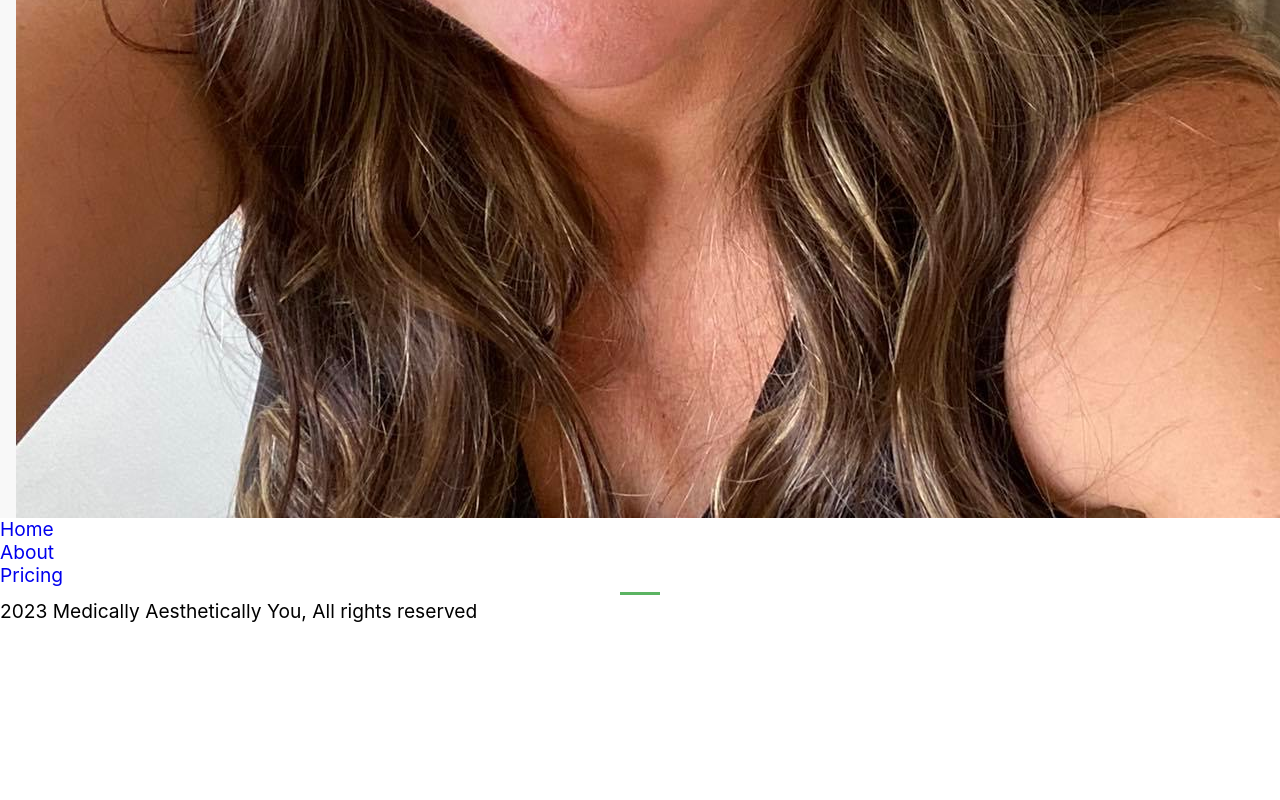
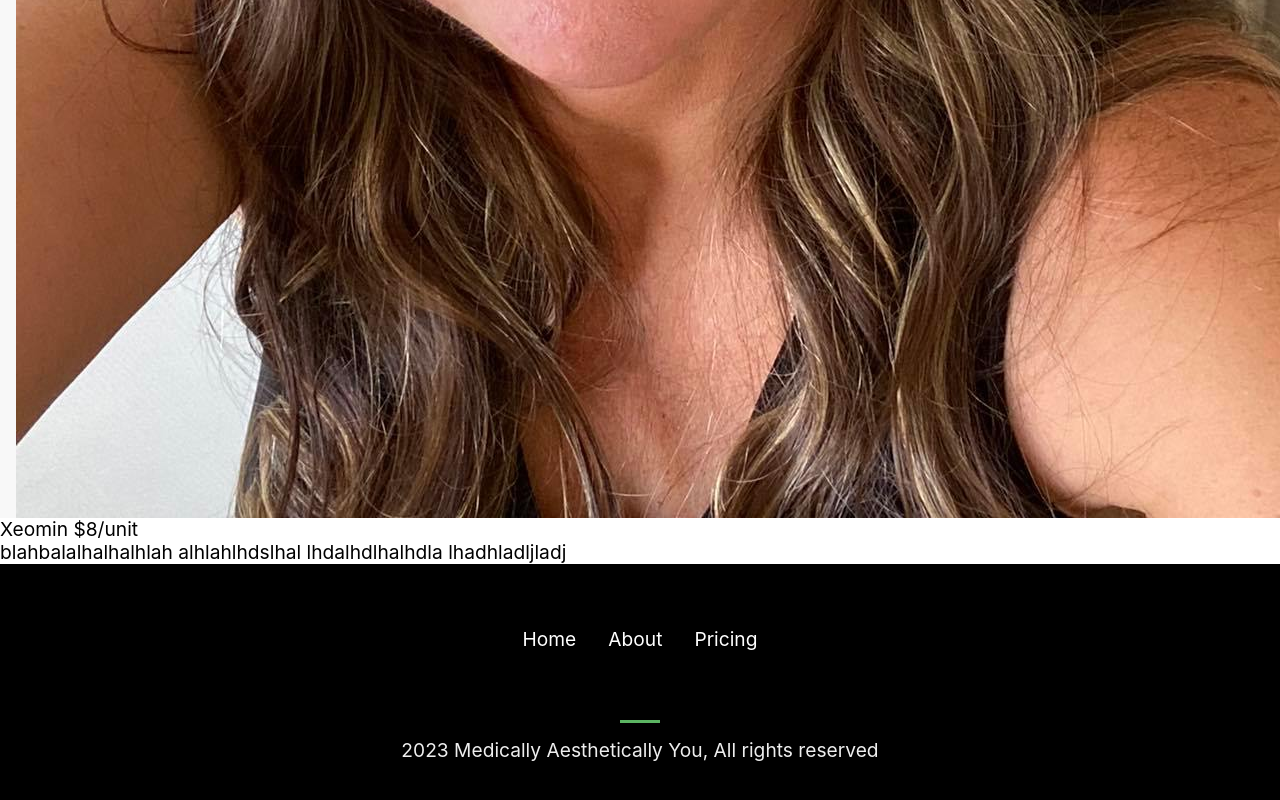
Before and after one commit to Laith1632/botox-react, a React (Create React App) app: page / in a window 1280 px wide. Shown: the part 1754-2554 px from the top of the page. Before the commit the page ends 2377 px from the top, so only its background shows below. Built offline with nearby package versions, Linux system fonts and the light colour scheme.

Commit message:
add in costs and set up divs

```diff
--- a/src/App.js
+++ b/src/App.js
@@ -2,7 +2,7 @@ import React from 'react'
 import Navbar from './components/Navbar'
 import Hero from './components/Hero'
 import About from './components/About'
-import Cost from './components/Cost'
+import Pricing from './components/Pricing'
 import Footer from './components/Footer'
 
 
@@ -12,7 +12,7 @@ function App() {
       <Navbar/>
       <Hero/>
       <About/>
-      <Cost/>
+      <Pricing/>
       <Footer/>
 
     </div>
--- a/src/components/Cost.js
+++ /dev/null
@@ -1,17 +0,0 @@
-import React from 'react'
-
-const Cost = () => {
-  return (
-    <div>
-        <div>
-
-
-
-
-
-         </div>
-    </div>
-  )
-}
-
-export default Cost
--- a/src/components/Footer.css
+++ b/src/components/Footer.css
@@ -0,0 +1,39 @@
+.footer {
+    width: 100%;
+    background-color: #000;
+    color: #eee;
+    padding: 3rem 1rem;
+}
+
+.footer .container {
+    max-width: 1240px;
+    margin: auto;
+    text-align: center;
+}
+
+.footer ul {
+    display: flex;
+    justify-content: center;
+}
+
+.footer li {
+    padding: 1rem;
+}
+
+.footer li a {
+    color: #fff;
+}
+
+.footer li a:hover {
+    padding-bottom: 12px;
+    border-bottom: 3px solid var(--secondary-color);
+}
+
+.bottom {
+    text-align: center;
+    padding-top: 3rem;
+}
+
+.line {
+    margin-bottom: 1rem;
+}
--- a/src/components/Footer.js
+++ b/src/components/Footer.js
@@ -1,4 +1,5 @@
 import React from 'react'
+import './Footer.css'
 
 const Footer = () => {
   return (
--- /dev/null
+++ b/src/components/Pricing.js
@@ -0,0 +1,33 @@
+import React from 'react'
+
+const Pricing = () => {
+  return (
+    <div>
+        <div>
+          <div>
+            <div className='container 1'>
+                <p>Xeomin $8/unit </p>
+                <p>blahbalalhalhalhlah alhlahlhdslhal lhdalhdlhalhdla lhadhladljladj</p>
+
+            </div>
+            <div className='container 2'>
+
+
+            </div>
+            <div className='container 3'>
+
+
+            </div>
+            <div className='container 4'>
+
+
+
+
+            </div>
+          </div>
+         </div>
+    </div>
+  )
+}
+
+export default Pricing
```
Also changed, not shown: src/components/Cost.css (deleted), src/components/Pricing.css (added).
